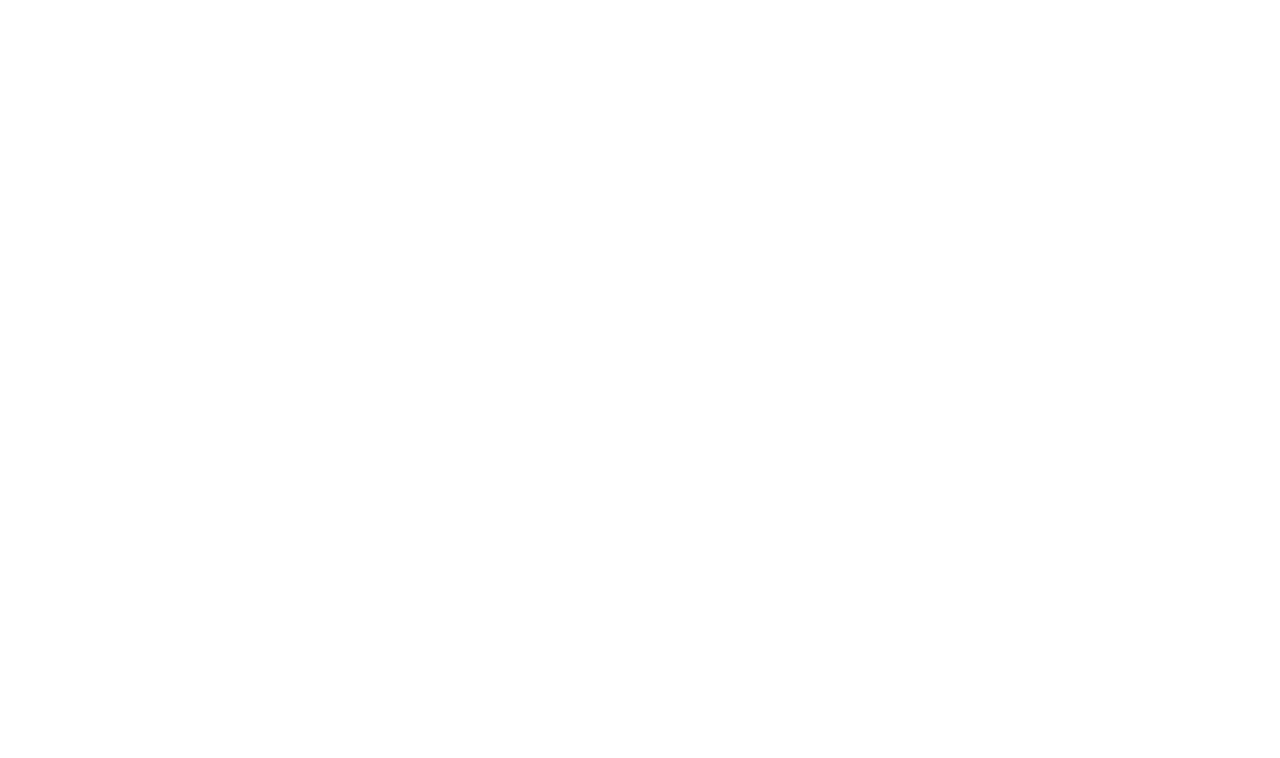
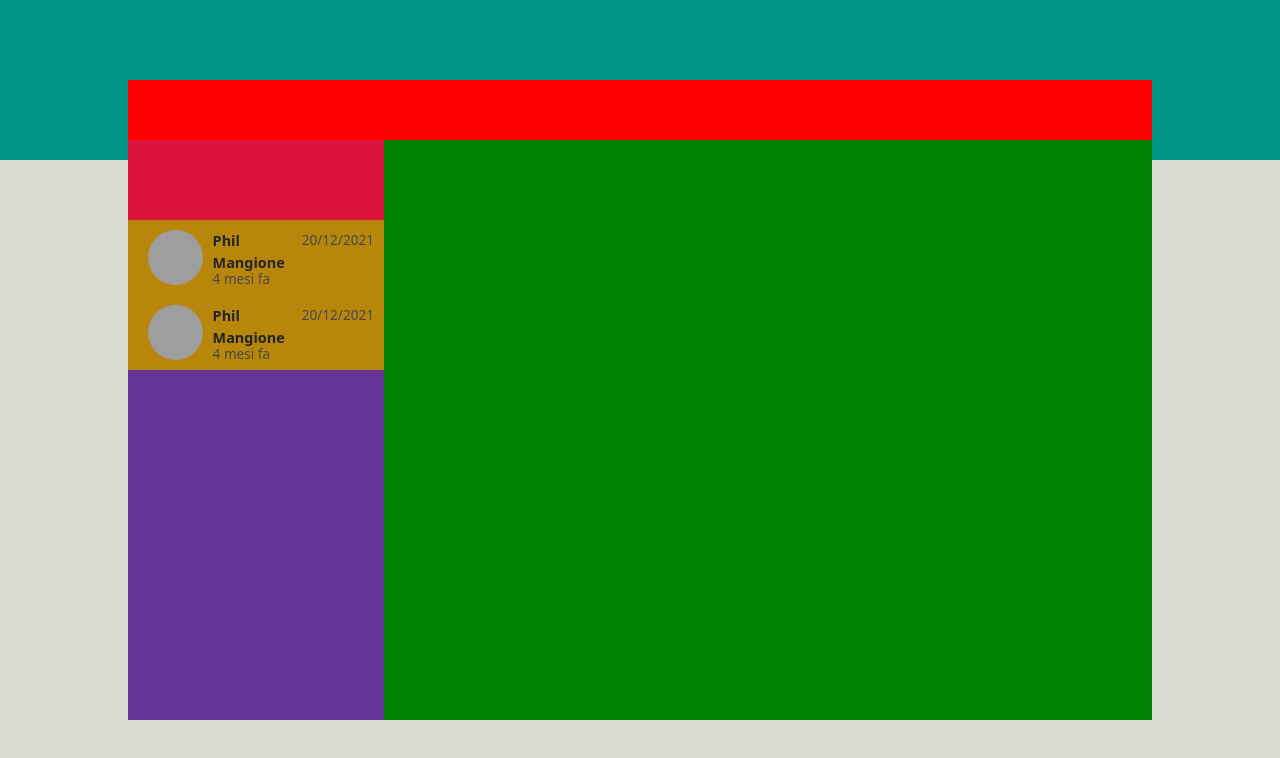
Before and after one commit to mark5041/vue-boolzapp, a plain HTML site: page index.html in a window 1280 px wide. Drawn offline with nearby package versions, Linux system fonts and the light colour scheme; grey boxes are pictures that could not be loaded.

Commit message:
structure part 1

```diff
--- a/index.html
+++ b/index.html
@@ -12,6 +12,51 @@
 </head>
 <body>
 
+    <main>
+        <div id="app">
+            <section class="contact-section">
+                <div class="nav">
+
+                </div>
+                <div class="alert-message">
+
+                </div>
+                <ul class="contact-list">
+                    <li class="contact-list-item">
+                        <div class="contact-meta__icon">
+                            <img class="profile-pic" src="https://unsplash.it/300/300?image=15" alt="Phil Mangione">
+                        </div>
+                        <div class="contact-meta__data">
+                            <div class="contact-meta__name">Phil Mangione</div>
+                            <div class="contact-meta__mess">4 mesi fa</div>
+                        </div>
+                        <div class="contact-meta__date">
+                            <div class="contact-meta__time">20/12/2021</div>
+                        </div>
+                    </li>
+                    <li class="contact-list-item">
+                        <div class="contact-meta__icon">
+                            <img class="profile-pic" src="https://unsplash.it/300/300?image=15" alt="Phil Mangione">
+                        </div>
+                        <div class="contact-meta__data">
+                            <div class="contact-meta__name">Phil Mangione</div>
+                            <div class="contact-meta__mess">4 mesi fa</div>
+                        </div>
+                        <div class="contact-meta__date">
+                            <div class="contact-meta__time">20/12/2021</div>
+                        </div>
+                    </li>
+                </ul>
+            </section>
+
+            <section class="message-section">
+                <div class="nav">
+
+                </div>
+            </section>
+
+        </div>
+    </main>
 
     <script src="js/script.js"></script>
 </body>
--- a/style.css
+++ b/style.css
@@ -2,4 +2,123 @@ html {
     font-size: 100%;
 }
 
-/* add to do */
+
+/* background */
+
+body {
+    height: calc(100vh - 5em);
+    background-image: linear-gradient(rgba(0, 149, 135, 100) 0vh, rgba(0, 149, 135, 100) 20vh, rgba(220, 219, 208, 100) 20vh, rgba(220, 219, 208, 100) 100vh);
+}
+
+/* background */
+
+
+/* web app structure */
+
+main {
+    position: relative;
+}
+
+#app {
+    background-color: cornflowerblue;
+    width: 80%;
+    height: 80vh;
+    margin: 0 auto;
+    margin-top: 5em;
+}
+
+.contact-section {
+    float: left;
+    width: 25%;
+    height: 100%;
+    background-color: rebeccapurple;
+}
+
+.message-section {
+    float: right;
+    width: 75%;
+    height: 100%;
+    background-color: green;
+}
+
+/* web app structure */
+
+
+
+/* header of two section */
+
+.nav {
+    background-color: red;
+    height: 60px;
+}
+
+.alert-message {
+    height: 80px;
+    background-color: crimson;
+}
+
+/* header of two section */
+
+
+
+/* contact list */
+
+.contact-list {
+    list-style: none;
+    background-color: darkgoldenrod;
+    padding-left: 0;
+}
+
+.contact-list-item {
+    display: flex;
+    padding: 10px 10px 10px 20px;
+}
+
+.profile-pic {
+    border-radius: 50%;
+    max-width: 55px;
+}
+
+.profile-pic-default {
+    display: flex;
+    justify-content: center;
+    align-items: center;
+    background-color: #0CD977;
+    height: 60px;
+    width: 60px;
+    overflow: hidden;
+    border-radius: 50%;
+}
+
+.profile-pic-default span {
+    font-weight: bold;
+    color: #023047;
+    font-size: 1.2rem;
+    text-transform: uppercase;
+}
+
+.contact-meta__data {
+    margin-left: 0.6em;
+}
+
+.contact-meta__name {
+    font-size: 0.9em;
+    font-weight: 700;
+}
+
+.contact-meta__mess, .contact-meta__time {
+    font-size: 0.85em;
+    line-height: 0.85em;
+    color: rgb(73, 73, 73);
+}
+
+.contact-meta__date {
+    display: flex;
+    flex-direction: row-reverse;
+    width: 40%;
+    padding-top: 3px;
+}
+
+.contact-meta__time {
+    line-height: 1em;
+}
```
